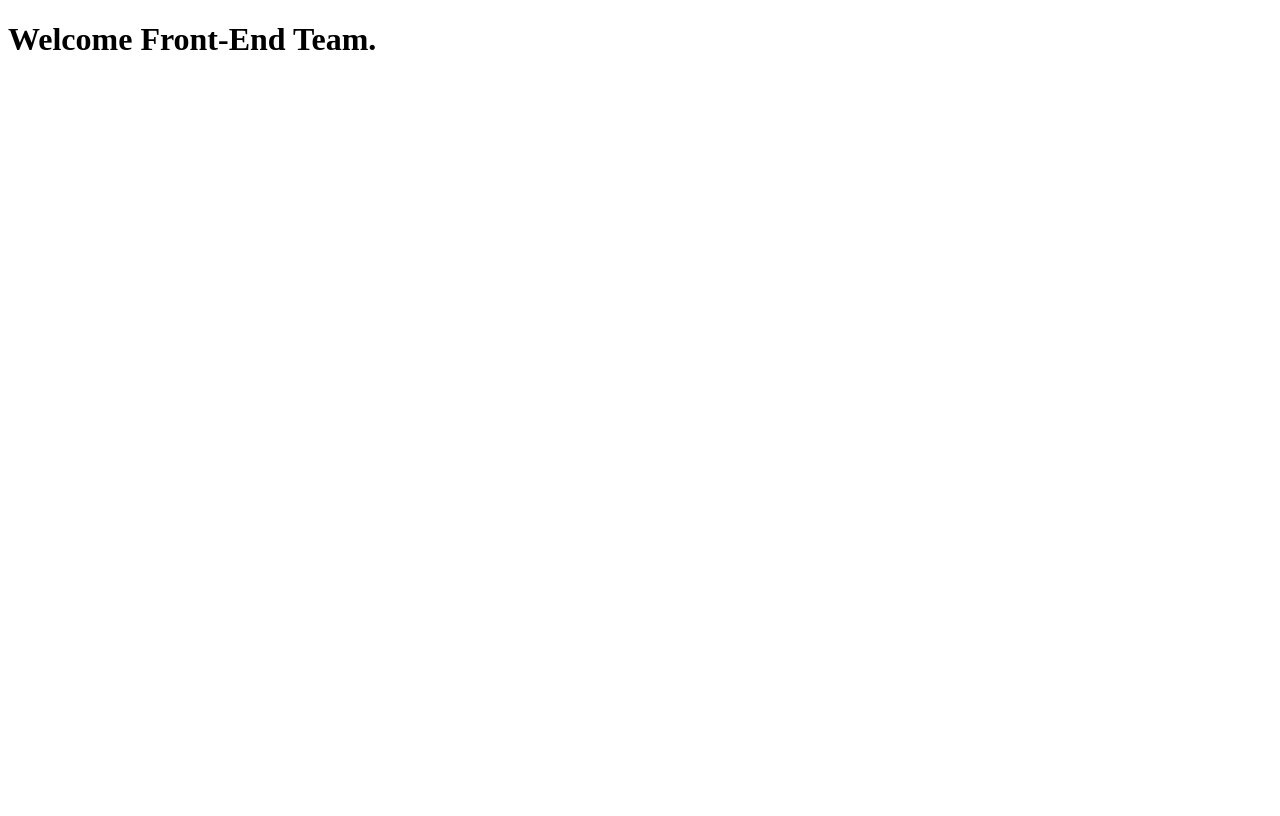
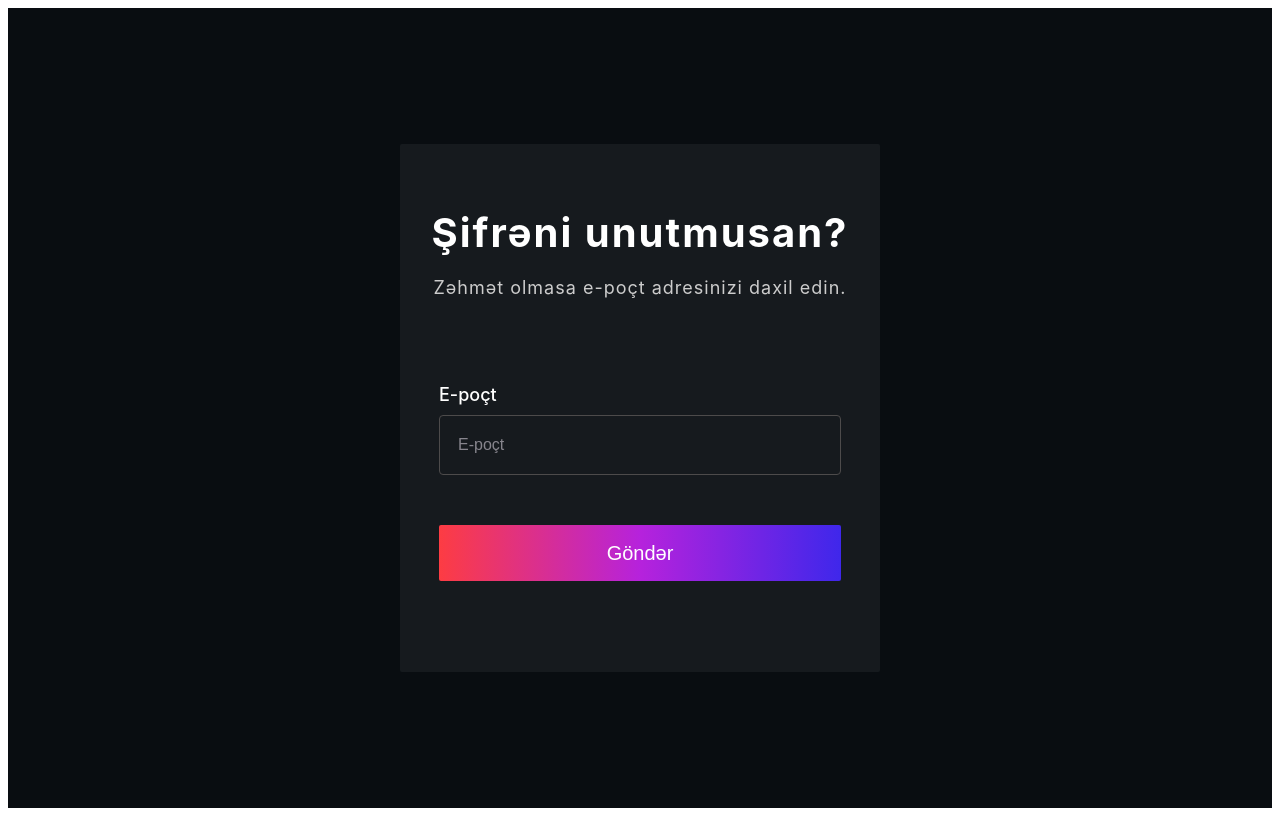
Before and after one commit to nigaraliyevas/TechEvo, a React (Vite) app: page / in a window 1280 px wide. Built offline with nearby package versions, Linux system fonts and the light colour scheme.

Commit message:
ForgetPassword add

```diff
--- a/index.html
+++ b/index.html
@@ -4,6 +4,7 @@
     <meta charset="UTF-8" />
     <link rel="icon" type="image/svg+xml" href="/vite.svg" />
     <meta name="viewport" content="width=device-width, initial-scale=1.0" />
+    <link href="https://fonts.googleapis.com/css2?family=Roboto:wght@400;500&display=swap" rel="stylesheet">
     <title>TechEvo</title>
   </head>
   <body>
--- a/src/App.css
+++ b/src/App.css
@@ -0,0 +1,5 @@
+*{
+    padding: 0;
+    margin: 0;
+    box-sizing: border-box;
+}
--- a/src/App.jsx
+++ b/src/App.jsx
@@ -1,7 +1,9 @@
+import ForgetPassPage from "./pages/ForgetPasswordPage/ForgetPassPage";
+
 const App = () => {
   return (
     <div>
-      <h1>Welcome Front-End Team. </h1>
+      <ForgetPassPage></ForgetPassPage>
     </div>
   );
 };
--- /dev/null
+++ b/src/pages/ForgetPasswordPage/ForgetPassPage.jsx
@@ -0,0 +1,36 @@
+import styles from "../ForgetPasswordPage/ForgetPassPage.module.scss"
+
+function ForgetPassPage() {
+    return (
+        <>
+
+            <section className={styles.ForgetPass}>
+                <div className={styles.ForgetPassContainer}>
+                    <div className={styles.ForgetPassContainerUp}>
+                        <h1>
+                            Şifrəni unutmusan?
+                        </h1>
+                        <h6>
+                            Zəhmət olmasa e-poçt adresinizi daxil edin.
+                        </h6>
+                    </div>
+                    <div className={styles.ForgetPassContainerBottom}>
+                        <div className={styles.Form}>
+                            <form action="">
+                                <label htmlFor="mail">E-poçt</label>
+                                <input id="mail" type="text" placeholder="E-poçt" />
+                            </form>
+                            <div className={styles.btn}>
+                                <button>Göndər</button>
+                            </div>
+                        </div>
+
+                    </div>
+                </div>
+            </section>
+
+        </>
+    )
+}
+
+export default ForgetPassPage
--- /dev/null
+++ b/src/pages/ForgetPasswordPage/ForgetPassPage.module.scss
@@ -0,0 +1,101 @@
+.ForgetPass{
+    background-color: #090D11;
+    width: 100%;
+    height: 100vh;
+    display: flex;
+    justify-content: center;
+    align-items: center;
+    font-family: "SF Pro Display", -apple-system, BlinkMacSystemFont, "Segoe UI", Roboto, "Helvetica Neue", Arial, sans-serif;
+
+}
+.ForgetPassContainer{
+    background-color: #161A1E;
+    width: 480px;
+    height: 400px;
+    border-radius: 2px;
+    display: flex;
+    flex-direction: column;
+    align-items: center;
+    justify-content: center;
+    padding: 64px 0;
+    gap: 86px;
+
+}
+.ForgetPassContainerUp{
+    display: flex;
+    flex-direction: column;
+    align-content: flex-start;
+}
+.ForgetPassContainer h1{
+    color: #ffffff;
+    font-weight: 700;
+    font-size: 40px;
+    letter-spacing: 2px;
+    margin: 0;
+
+}
+.ForgetPassContainer h6{
+    color: #CCCCCC;
+    font-size: 18px;
+    font-weight: 400;
+    letter-spacing: 1px;
+    text-align: center;
+    margin: 0;
+    margin-top: 20px;
+
+}
+.ForgetPassContainerBottom{
+    display: flex;
+    flex-direction: column;
+    height: 600px;
+
+}
+.Form{
+    display: flex;
+    flex-direction: column;
+    gap: 50px;
+
+    form{
+        display: flex;
+        flex-direction: column;
+    }
+        label{
+            color: #ffffff;
+            font-size: 18px;
+            font-weight: 500;
+        }
+
+}
+input{
+    width: 380px;
+    height: 56px;
+    border: 1px solid #4d4b4b;
+    border-radius: 4px;
+    background-color: transparent;
+    margin-top: 10px;
+    padding-left: 18px;
+    color: #ffffff;
+}
+input::placeholder{
+    font-size: 16px;
+    color: #87858d;
+}
+
+.btn{
+    // width: 380px;
+    height: 56px;
+    border: none;
+}
+
+.btn button{
+    width: 100%;
+    height: 100%;
+    border-radius: 2px;
+    background: linear-gradient(to right, #FD3C43, #B622DC, #3F27EB);
+    color: #ffffff;
+    font-size: 20px;
+    font-weight: 500;
+    border: none;
+    padding: 14px 80px;
+
+}
```
Also changed, not shown: public/assets/fonts/font.scss (added).
